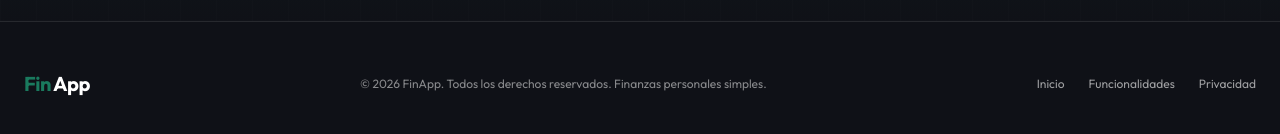
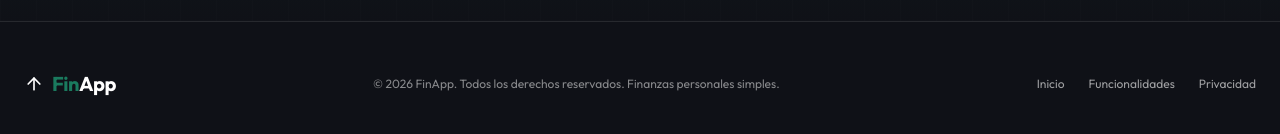
Before and after one commit to luisda-291105/finApp-web, a React (Vite) app: page / in a window 1280 px wide. Shown: the part 3113-3247 px from the top of the page. Built offline with nearby package versions, Linux system fonts and the light colour scheme; no server answers.

Commit message:
style: improve landing page footer navigation

```diff
--- a/src/components/layout/Footer.jsx
+++ b/src/components/layout/Footer.jsx
@@ -8,26 +8,36 @@
  */
 
 import { Link } from "react-router-dom";
+import { ArrowUp } from "lucide-react";
 
 /**
  * Footer
  * Renderiza el cierre de página y derechos de autor.
  */
 export default function Footer() {
+  const volverAlInicio = () => {
+    const reducirMovimiento = window.matchMedia?.("(prefers-reduced-motion: reduce)").matches;
+    window.scrollTo({ top: 0, behavior: reducirMovimiento ? "auto" : "smooth" });
+  };
+
   return (
     <footer className="bg-[#0f1117] border-t border-white/10 py-12 px-6 text-white/60 text-sm">
       <div className="max-w-7xl mx-auto flex flex-col sm:flex-row items-center justify-between gap-6">
-        <div className="flex items-center gap-0.5 text-xl font-bold tracking-tight">
-          <span className="text-[#1a7a5e]">Fin</span>
-          <span className="text-white">App</span>
-        </div>
-
+        <button
+          type="button"
+          onClick={volverAlInicio}
+          aria-label="Volver al inicio de la página"
+          className="inline-flex items-center gap-2 rounded-lg text-xl font-bold tracking-tight text-white transition-colors hover:text-emerald-300 focus-visible:outline-none focus-visible:ring-2 focus-visible:ring-emerald-300 focus-visible:ring-offset-4 focus-visible:ring-offset-[#0f1117]"
+        >
+          <ArrowUp className="h-5 w-5" aria-hidden="true" />
+          <span><span className="text-[#1a7a5e]">Fin</span>App</span>
+        </button>
         <p className="text-center sm:text-left text-xs text-white/50">
           © {new Date().getFullYear()} FinApp. Todos los derechos reservados. Finanzas personales simples.
         </p>
 
         <div className="flex items-center gap-6 text-xs text-white/60">
-          <Link to="#inicio" className="hover:text-white transition-colors">
+          <Link to="/" className="hover:text-white transition-colors">
             Inicio
           </Link>
           <Link to="#funcionalidades" className="hover:text-white transition-colors">
```
